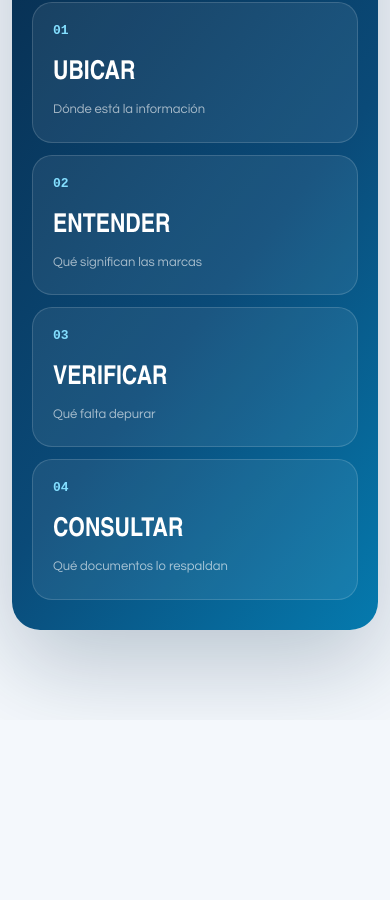
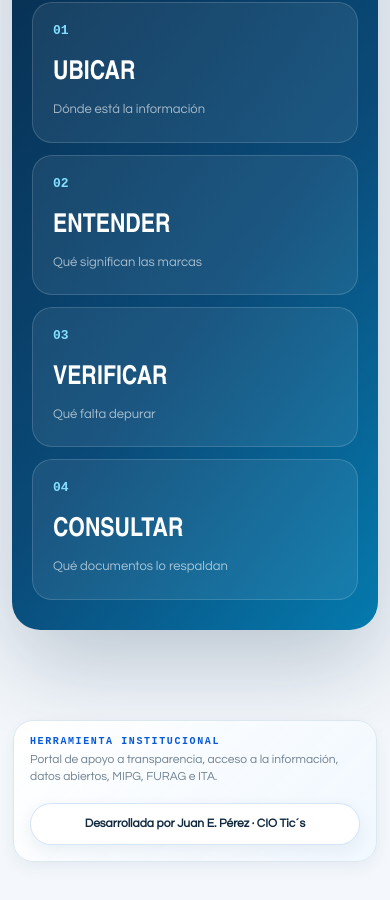
Before and after one commit to JEPTAC/reporte-de-da-os, a plain HTML site: page index.html in a window 390 px wide. Shown: the part 7318-8218 px from the top of the page. Before the commit the page ends 8038 px from the top, so only its background shows below. Drawn offline with Linux system fonts and the light colour scheme.

Commit message:
Add files via upload

```diff
--- a/VERSION.txt
+++ b/VERSION.txt
@@ -1 +1 @@
-6.1.2-facebook-publicaciones-sin-functions
+6.1.3-creditos-institucionales-facebook-sin-functions
--- a/index.html
+++ b/index.html
@@ -9,7 +9,7 @@
 <title>Portal RUFE | San Pedro, Valle del Cauca</title>
 <link href="manifest.json" rel="manifest"/>
 <link href="assets/logo-san-pedro.jpg" rel="icon"/>
-<link href="styles.css?v=facebook-posts-20260821-1051" rel="stylesheet"/>
+<link href="styles.css?v=creditos-institucionales-20260821-1102" rel="stylesheet"/>
 </head>
 <body>
 <a class="skip-link" href="#contenido">Saltar al contenido</a>
@@ -296,6 +296,13 @@
 </div>
 </section>
 </main>
+<footer class="portal-credit" aria-label="Créditos y enfoque institucional">
+  <div>
+    <span>HERRAMIENTA INSTITUCIONAL</span>
+    <p>Portal de apoyo a transparencia, acceso a la información, datos abiertos, MIPG, FURAG e ITA.</p>
+  </div>
+  <strong>Desarrollada por Juan E. Pérez · CIO Tic´s</strong>
+</footer>
 <nav aria-label="Navegación móvil" class="mobile-nav">
 <a href="#inicio"><span>⌂</span><b>Inicio</b></a><a href="#territorio"><span>⌖</span><b>Mapa</b></a><a href="#vivienda"><span>⌂</span><b>Vivienda</b></a><a href="#informes"><span>▤</span><b>Informes</b></a><button id="mobileMore" type="button"><span>•••</span><b>Más</b></button>
 </nav>
@@ -327,8 +334,8 @@
 <script src="data/map-data.js"></script>
 <script src="firebase-config.js"></script>
 <script src="map.js"></script>
-<script src="firebase-service.js?v=facebook-posts-20260821-1051" type="module"></script>
-<script src="app.js?v=facebook-posts-20260821-1051" type="module"></script>
+<script src="firebase-service.js?v=creditos-institucionales-20260821-1102" type="module"></script>
+<script src="app.js?v=creditos-institucionales-20260821-1102" type="module"></script>
 <script src="experience.js" type="module"></script>
 </body>
 </html>
--- a/service-worker.js
+++ b/service-worker.js
@@ -1,7 +1,7 @@
-const CACHE='rufe-san-pedro-v6-2-facebook-posts-20260821-1051';
+const CACHE='rufe-san-pedro-v6-2-creditos-institucionales-20260821-1102';
 const CORE=[
-  './','./index.html','./report.html','./styles.css?v=facebook-posts-20260821-1051','./styles.css','./report-print.css','./app.js?v=facebook-posts-20260821-1051','./app.js','./experience.js','./report-print.js','./map.js',
-  './firebase-config.js','./firebase-service.js?v=facebook-posts-20260821-1051','./firebase-service.js','./manifest.json','./data/report-data.js','./data/map-data.js',
+  './','./index.html','./report.html','./styles.css?v=creditos-institucionales-20260821-1102','./styles.css','./report-print.css','./app.js?v=creditos-institucionales-20260821-1102','./app.js','./experience.js','./report-print.js','./map.js',
+  './firebase-config.js','./firebase-service.js?v=creditos-institucionales-20260821-1102','./firebase-service.js','./manifest.json','./data/report-data.js','./data/map-data.js',
   './assets/logo-san-pedro.jpg','./assets/icon-192.png','./assets/icon-512.png','./assets/alcaldia.jpg','./assets/iglesia-afectada.jpg'
 ];
 self.addEventListener('install',event=>event.waitUntil(caches.open(CACHE).then(cache=>cache.addAll(CORE)).then(()=>self.skipWaiting())));
--- a/styles.css
+++ b/styles.css
@@ -386,3 +386,66 @@ body{font-size:17px;line-height:1.65}
 .facebook-post-copy{padding:18px 20px 20px}.facebook-post-copy span{display:inline-flex;margin-bottom:9px;padding:5px 9px;border-radius:999px;background:#e8f2ff;color:var(--blue);font-size:10px;font-weight:900;text-transform:uppercase;letter-spacing:.08em}.facebook-post-copy h3{margin:0 0 8px;font-family:var(--wide);font-size:24px;line-height:1.05;text-transform:uppercase}.facebook-post-copy p{margin:0 0 14px;color:var(--muted);font-size:14px;line-height:1.55}
 #view-administracion [data-admin-panel="facebook"] .admin-table td:first-child{min-width:320px;max-width:650px;word-break:break-word}
 @media (max-width:760px){.facebook-public-section{padding:0 18px}.facebook-post-card{border-radius:22px}.facebook-post-frame{min-height:360px}.facebook-post-frame iframe{min-height:360px}.facebook-post-copy h3{font-size:20px}}
+
+/* Crédito institucional y enfoque de la herramienta */
+.portal-credit{
+  margin:0 auto 34px;
+  width:min(1180px,calc(100% - 40px));
+  display:flex;
+  align-items:center;
+  justify-content:space-between;
+  gap:18px;
+  padding:18px 22px;
+  border:1px solid var(--line);
+  border-radius:24px;
+  background:linear-gradient(135deg,rgba(255,255,255,.96),rgba(239,247,255,.92));
+  box-shadow:var(--shadow-xs);
+  color:var(--ink);
+}
+.portal-credit span{
+  display:block;
+  margin-bottom:4px;
+  font:900 10px/1 var(--mono);
+  letter-spacing:.16em;
+  color:var(--blue);
+}
+.portal-credit p{
+  margin:0;
+  max-width:760px;
+  font-size:13px;
+  line-height:1.45;
+  color:var(--muted);
+}
+.portal-credit strong{
+  flex:0 0 auto;
+  padding:10px 14px;
+  border-radius:999px;
+  background:#fff;
+  border:1px solid rgba(28,105,212,.18);
+  color:var(--ink);
+  font-size:13px;
+  box-shadow:var(--shadow-xs);
+}
+html[data-theme="dark"] body .portal-credit{
+  background:linear-gradient(135deg,rgba(14,34,52,.96),rgba(9,28,43,.94));
+  border-color:rgba(255,255,255,.12);
+}
+html[data-theme="dark"] body .portal-credit strong{
+  background:rgba(255,255,255,.08);
+  border-color:rgba(255,255,255,.12);
+}
+@media (max-width:760px){
+  .portal-credit{
+    width:calc(100% - 26px);
+    margin-bottom:94px;
+    display:grid;
+    padding:16px;
+    border-radius:20px;
+  }
+  .portal-credit p{font-size:12px}
+  .portal-credit strong{
+    width:100%;
+    text-align:center;
+    font-size:12px;
+  }
+}
```
